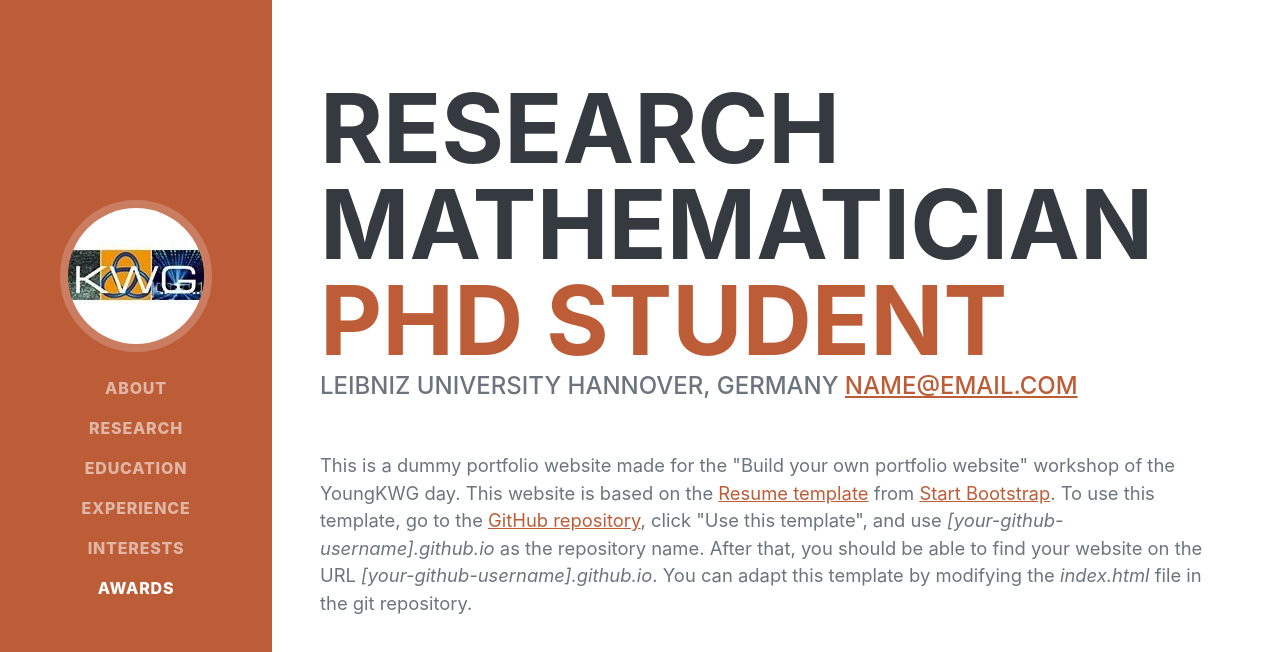
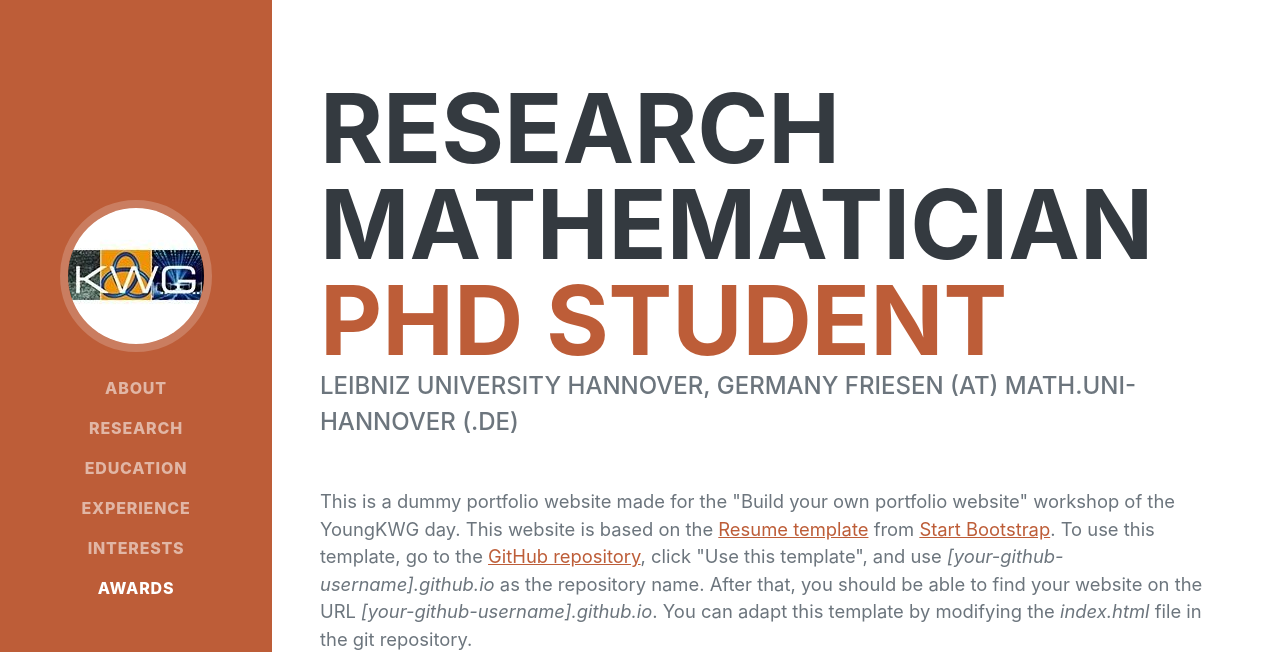
Before and after one commit to SophieEFriesen/TestPage2, a plain HTML site: page index.html in a window 1280 px wide. Shown: the top 652 px of the page. Drawn offline with nearby package versions, Linux system fonts and the light colour scheme; some icons are missing; a web font is replaced by a local one.

Commit message:
Update index.html

```diff
--- a/index.html
+++ b/index.html
@@ -47,7 +47,7 @@
                     </h1>
                     <div class="subheading mb-5">
                         Leibniz University Hannover, Germany
-                        <a href="mailto:name@email.com">name@email.com</a>
+                        friesen (at) math.uni-hannover (.de)
                     </div>
                     <p class="lead mb-5">This is a dummy portfolio website made for the "Build your own portfolio website" workshop of the YoungKWG day. This website is based on the <a href="https://startbootstrap.com/theme/resume">Resume template</a> from <a href="https://startbootstrap.com/">Start Bootstrap</a>. To use this template, go to the <a href="https://github.com/MartijnGosgens/portfolio-workshop">GitHub repository</a>, click "Use this template", and use <i>[your-github-username].github.io</i> as the repository name. After that, you should be able to find your website on the URL <i>[your-github-username].github.io</i>. You can adapt this template by modifying the <i>index.html</i> file in the git repository.</p>
                     <div class="social-icons">
```
